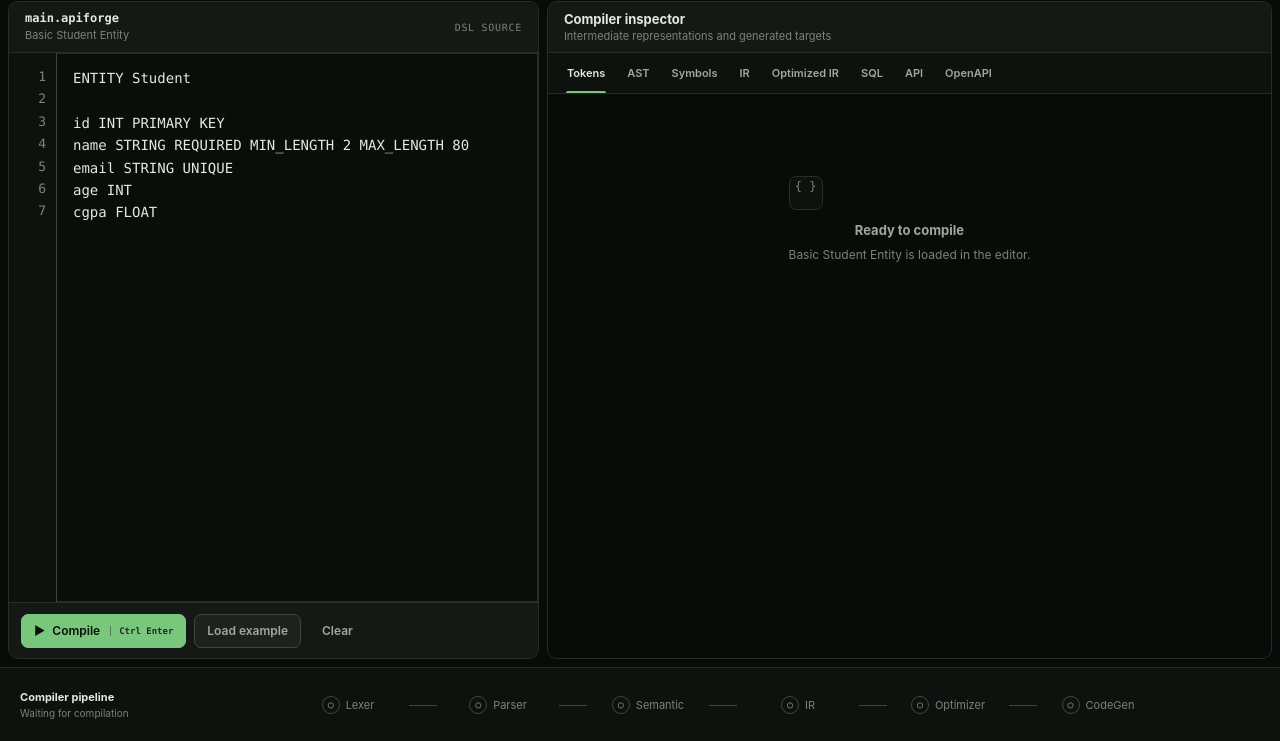
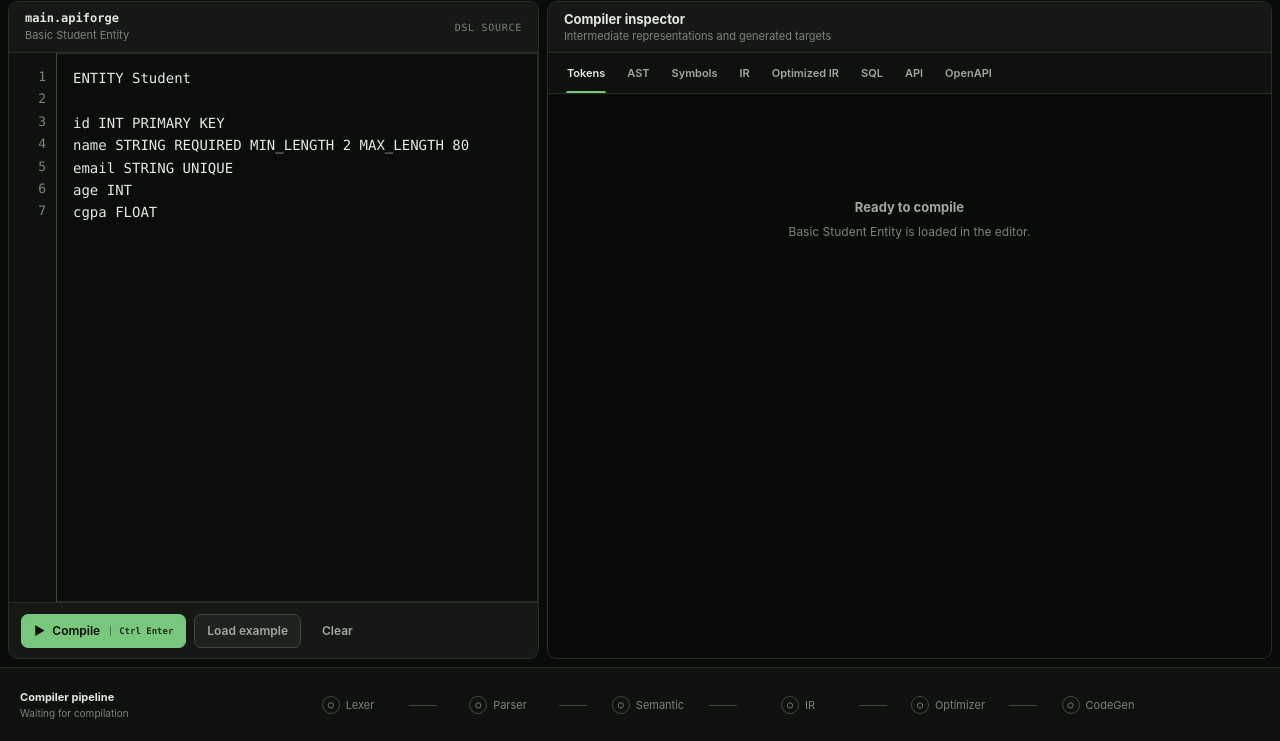
Before and after one commit to aniketh027/APIForge, a website: page frontend/index.html in a window 1280 px wide. Shown: the part 59-800 px from the top of the page. Drawn offline with Linux system fonts and the light colour scheme.

Commit message:
fix(frontend): finalize playground polish

```diff
--- a/frontend/app.js
+++ b/frontend/app.js
@@ -102,20 +102,19 @@ const errorLines = new Set();
 let lastCompileResult = null;
 let isCompiling = false;
 
-function emptyState(title = 'No compilation yet', message = 'Write APIForge DSL and press Compile, or load an example.', showMark = true) {
+function emptyState(title = 'No compilation yet', message = 'Write APIForge DSL and press Compile, or load an example.') {
     return `<div class="output-placeholder">
         <div class="empty-state">
-            ${showMark ? '<span class="empty-state-mark" aria-hidden="true">{ }</span>' : ''}
             <strong>${escapeHtml(title)}</strong>
             <span>${escapeHtml(message)}</span>
         </div>
     </div>`;
 }
 
-function resetOutputPanes(title, message, showMark = true) {
+function resetOutputPanes(title, message) {
     TAB_IDS.forEach(id => {
         const pane = document.getElementById('output-' + id);
-        if (pane) pane.innerHTML = emptyState(title, message, showMark);
+        if (pane) pane.innerHTML = emptyState(title, message);
     });
 }
 
@@ -786,7 +785,7 @@ async function compile() {
         resetAllStatus();
         lastCompileResult = null;
         downloadSection.classList.remove('visible');
-        resetOutputPanes('No source to compile', 'Write APIForge DSL or load an example before compiling.', false);
+        resetOutputPanes('No source to compile', 'Write APIForge DSL or load an example before compiling.');
         showError('input', [{ message: 'Please enter some DSL code before compiling.' }]);
         if (pipelineState) pipelineState.textContent = 'No source to compile';
         return;
@@ -848,8 +847,7 @@ async function compile() {
             showError(data.phase || 'unknown', data.errors || [{ message: 'Unknown compilation error.' }]);
             resetOutputPanes(
                 `Unavailable after ${formatPhaseName(data.phase || 'compiler')} failure`,
-                'This output was not produced because compilation stopped earlier.',
-                false
+                'This output was not produced because compilation stopped earlier.'
             );
 
             // Still render partial results if available
@@ -870,7 +868,7 @@ async function compile() {
         setCompilerAvailability(false);
         hideSummary();
         showError('network', [{ message: 'Failed to connect to the compiler server. Make sure it is running.' }]);
-        resetOutputPanes('Compiler unavailable', 'No output was produced because the compiler server could not be reached.', false);
+        resetOutputPanes('Compiler unavailable', 'No output was produced because the compiler server could not be reached.');
         if (pipelineState) pipelineState.textContent = 'Compiler unavailable';
     } finally {
         isCompiling = false;
--- a/frontend/style.css
+++ b/frontend/style.css
@@ -573,20 +573,6 @@ textarea:focus-visible,
 
 .empty-state {
     max-width: 360px;
-}
-
-.empty-state-mark {
-    display: inline-grid;
-    place-items: center;
-    width: 34px;
-    height: 34px;
-    margin-bottom: var(--space-3);
-    border: 1px solid var(--border);
-    border-radius: var(--radius-md);
-    background: var(--surface-1);
-    color: var(--text-subtle);
-    font-family: var(--font-mono);
-    font-size: 12px;
 }
 
 .empty-state strong {
```
